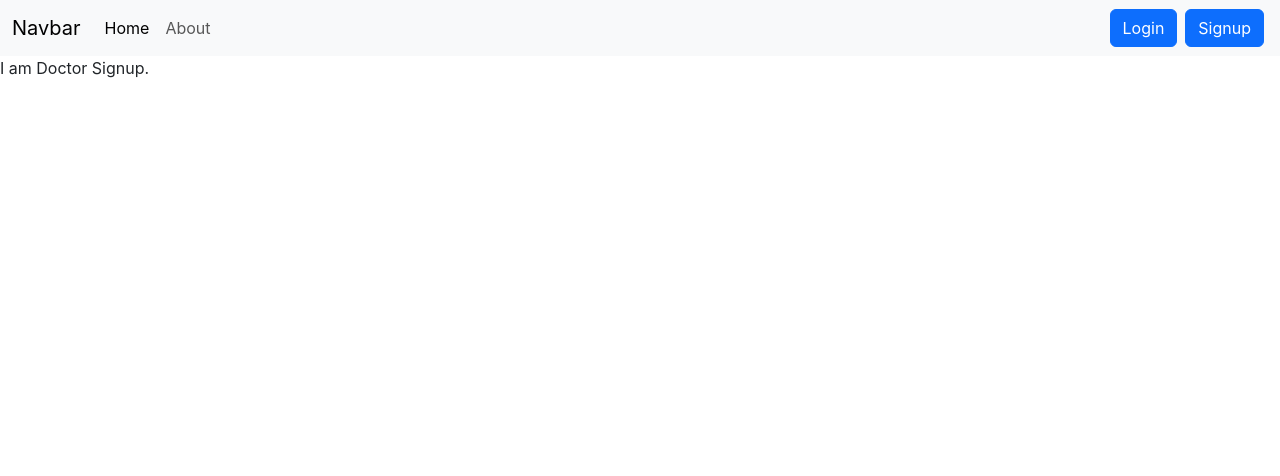
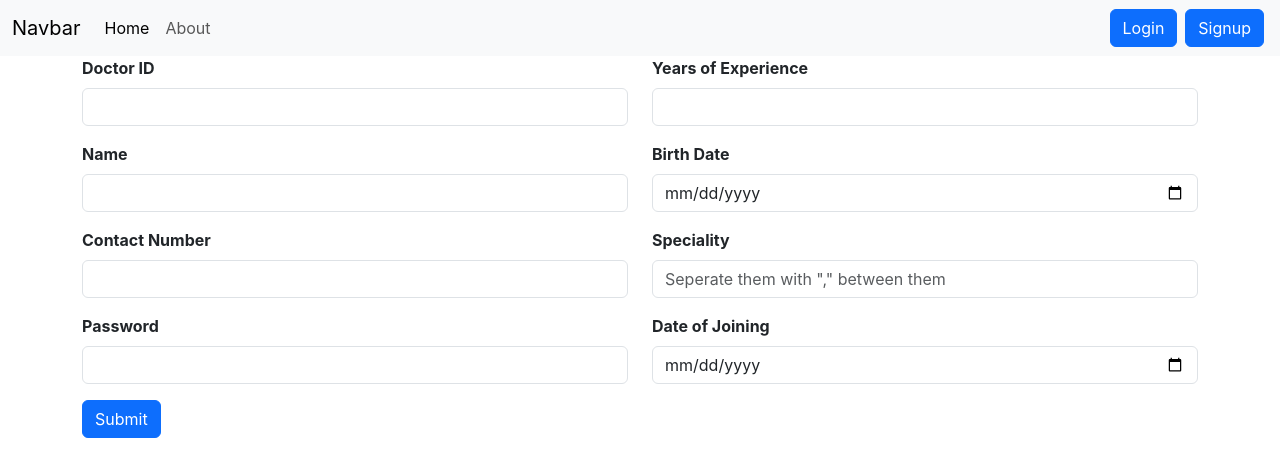
Before and after one commit to SnehChaudhary/DocCare, a React (Create React App) app in the folder frontend/: page /signup/doctor in a window 1280 px wide. Shown: the top 476 px of the page. Built offline with nearby package versions, Linux system fonts and the light colour scheme.

Commit message:
Added Login for all three FRONTEND

```diff
--- a/frontend/src/components/Doctorlogin.js
+++ b/frontend/src/components/Doctorlogin.js
@@ -2,8 +2,18 @@ import React from 'react'
 
 const Doctorlogin = () => {
   return (
-    <div>
-      I am Doctor Login.
+    <div className='container'>
+      <form>
+        <div class="mb-3">
+          <label for="exampleInputEmail1" class="form-label">Doctor ID</label>
+          <input type="email" style={{width: "50%"}} class="form-control" id="exampleInputEmail1" aria-describedby="emailHelp" />
+          </div>
+        <div class="mb-3">
+          <label for="exampleInputPassword1" class="form-label">Password</label>
+          <input type="password" style={{width: "50%"}} class="form-control" id="exampleInputPassword1" />
+        </div>
+        <button type="submit" class="btn btn-primary">Submit</button>
+      </form>
     </div>
   )
 }
--- a/frontend/src/components/Doctorsignup.js
+++ b/frontend/src/components/Doctorsignup.js
@@ -2,8 +2,57 @@ import React from 'react'
 
 const Doctorsignup = () => {
   return (
-    <div>
-      I am Doctor Signup.
+    <div className='container'>
+      <form>
+      <div className='row'>
+          <div className="mb-3 col-md-6">
+            <label for="exampleInputEmail1" className="form-label fw-bold">Doctor ID</label>
+            <input type="text" className="form-control" id="exampleInputEmail1" aria-describedby="emailHelp" />
+          </div>
+
+          <div className="mb-3 col-md-6">
+            <label for="exampleInputEmail1" className="form-label fw-bold" >Years of Experience</label>
+            <input type="number" className="form-control" id="exampleInputEmail1" aria-describedby="emailHelp"  />
+          </div>
+        </div>
+
+        <div className='row'>
+          <div className="mb-3 col-md-6">
+            <label for="exampleInputEmail1" className="form-label fw-bold">Name</label>
+            <input type="text"  className="form-control" id="exampleInputEmail1" aria-describedby="emailHelp" />
+          </div>
+
+          <div className="mb-3 col-md-6">
+            <label for="exampleInputEmail1" className="form-label fw-bold" >Birth Date</label>
+            <input type="date" className="form-control" id="exampleInputEmail1" aria-describedby="emailHelp" placeholder='Seperate them with "," between them' />
+          </div>
+        </div>
+
+        <div className='row'>
+          <div className="mb-3 col-md-6">
+            <label for="exampleInputEmail1" className="form-label fw-bold">Contact Number</label>
+            <input type="text" className="form-control" id="exampleInputEmail1" aria-describedby="emailHelp" />
+          </div>
+
+          <div className="mb-3 col-md-6">
+            <label for="exampleInputEmail1" className="form-label fw-bold" >Speciality</label>
+            <input type="name" className="form-control" id="exampleInputEmail1" aria-describedby="emailHelp" placeholder='Seperate them with "," between them' />
+          </div>
+        </div>
+
+        <div className='row'>
+          <div className="mb-3 col-md-6">
+            <label for="exampleInputPassword1" className="form-label fw-bold">Password</label>
+            <input type="password" className="form-control" id="exampleInputPassword1" />
+          </div>
+
+          <div className="mb-3 col-md-6">
+            <label for="exampleInputEmail1" className="form-label fw-bold" >Date of Joining</label>
+            <input type="date" className="form-control" id="exampleInputEmail1" aria-describedby="emailHelp" placeholder='Seperate them with "," between them' />
+          </div>
+        </div>
+        <button type="submit" className="btn btn-primary">Submit</button>
+      </form>
     </div>
   )
 }
--- a/frontend/src/components/Hospitallogin.js
+++ b/frontend/src/components/Hospitallogin.js
@@ -2,8 +2,18 @@ import React from 'react'
 
 const Hospitallogin = () => {
   return (
-    <div>
-      I am Hospital login.
+    <div className='container'>
+      <form>
+        <div class="mb-3">
+          <label for="exampleInputEmail1" class="form-label">Secret Key</label>
+          <input type="email" style={{width: "50%"}} class="form-control" id="exampleInputEmail1" aria-describedby="emailHelp" />
+          </div>
+        <div class="mb-3">
+          <label for="exampleInputPassword1" class="form-label">Password</label>
+          <input type="password" style={{width: "50%"}} class="form-control" id="exampleInputPassword1" />
+        </div>
+        <button type="submit" class="btn btn-primary">Submit</button>
+      </form>
     </div>
   )
 }
--- a/frontend/src/components/Patientlogin.js
+++ b/frontend/src/components/Patientlogin.js
@@ -2,8 +2,18 @@ import React from 'react'
 
 const Patientlogin = () => {
   return (
-    <div>
-      I am Patient Login.
+    <div className='container'>
+      <form>
+        <div class="mb-3">
+          <label for="exampleInputEmail1" class="form-label">Email address</label>
+          <input type="email" style={{width: "50%"}} class="form-control" id="exampleInputEmail1" aria-describedby="emailHelp" />
+          </div>
+        <div class="mb-3">
+          <label for="exampleInputPassword1" class="form-label">Password</label>
+          <input type="password" style={{width: "50%"}} class="form-control" id="exampleInputPassword1" />
+        </div>
+        <button type="submit" class="btn btn-primary">Submit</button>
+      </form>
     </div>
   )
 }
```
